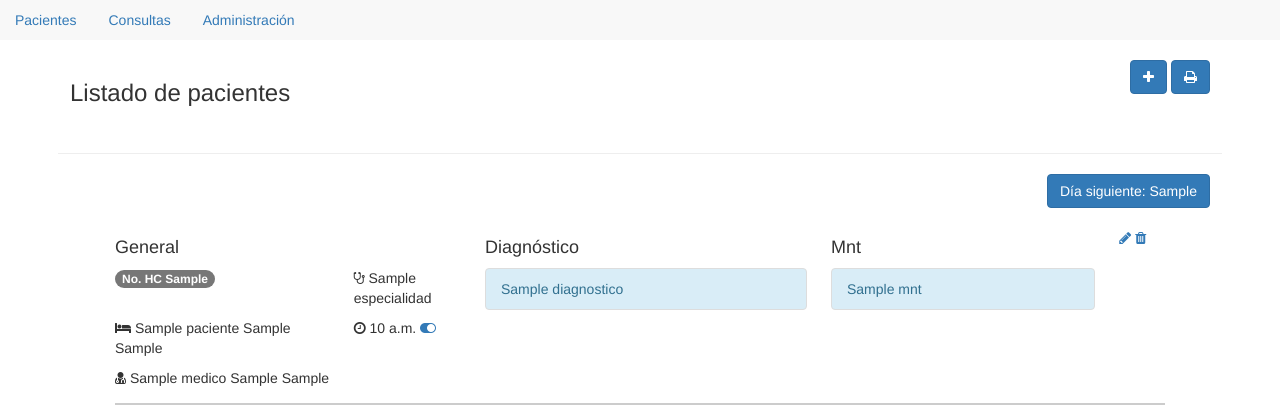
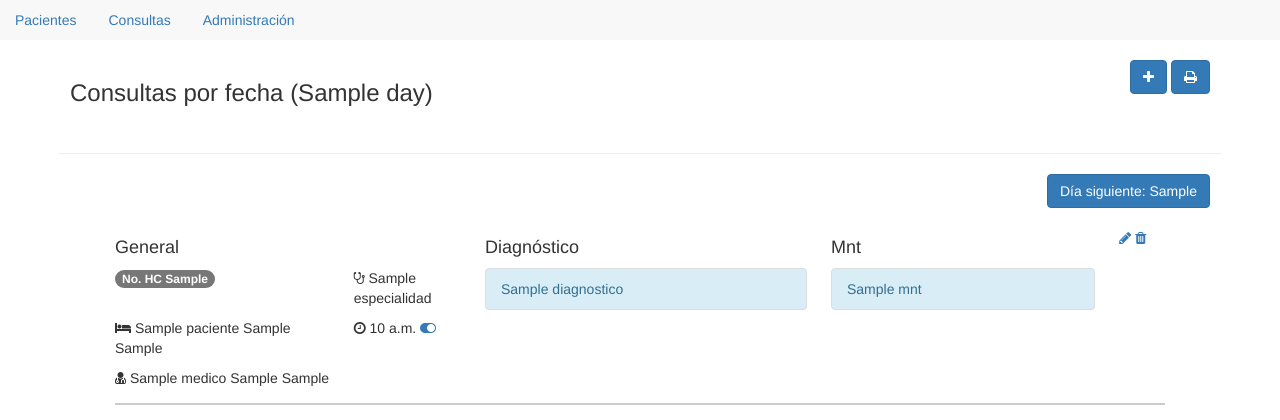
Before and after one commit to ydiazn/consulta, a Django app: template retina/consulta/templates/consulta/consulta_por_fecha_div.html in a window 1280 px wide. Shown: the top 420 px of the page. Run offline with Django 3.2, Linux system fonts and the light colour scheme; tables that the repository leaves empty hold one stand-in row (values such as "Sample post"); the template is opened without the code that fills it: values that come from a table or form of the project are taken from there, most other values are stand-ins (such as "Sample title", 1, 10 or a date in 2020); parts of the project's set-up code (start-up, migrations or seed data) failed here and were passed over; some libraries are stand-ins or nearby versions.

Commit message:
Corregido encabezado del listado de consulta por fecha

```diff
--- a/retina/consulta/templates/consulta/consulta_por_fecha_div.html
+++ b/retina/consulta/templates/consulta/consulta_por_fecha_div.html
@@ -3,10 +3,10 @@
 {% block header %}
 
 <div class="row page-header">
-    <div class="col-sm-3">
-        <h3>Listado de pacientes</h3>
+    <div class="col-sm-8">
+        <h3>Consultas por fecha ({{day}})</h3>
     </div>
-    <div class="col-sm-9" style="text-align:right;margin-bottom:50px">
+    <div class="col-sm-4" style="text-align:right;margin-bottom:50px">
         <a class="btn btn-primary" href="{% url 'consulta:adicionar_consulta' %}" data-rel="tooltip" title="Adicionar consulta">
            <i class="fa fa-plus"></i>
         </a>
```
